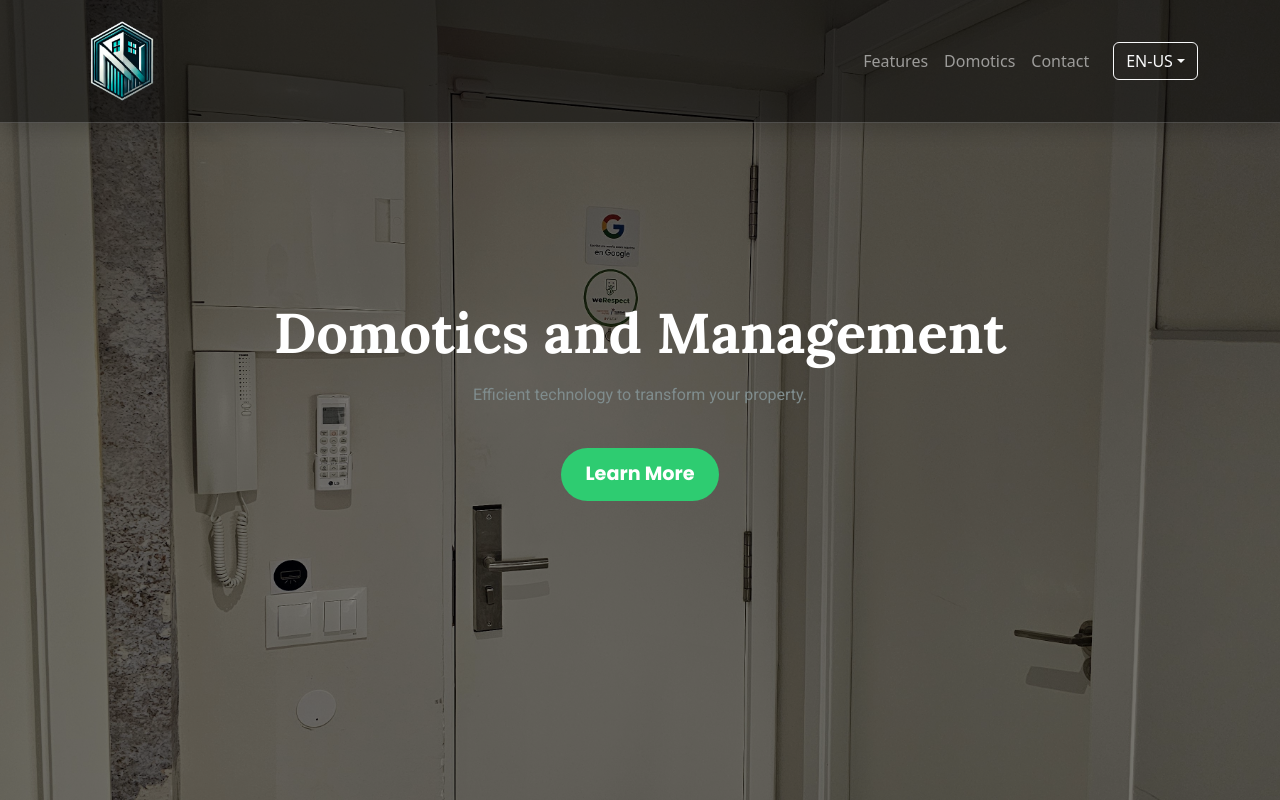
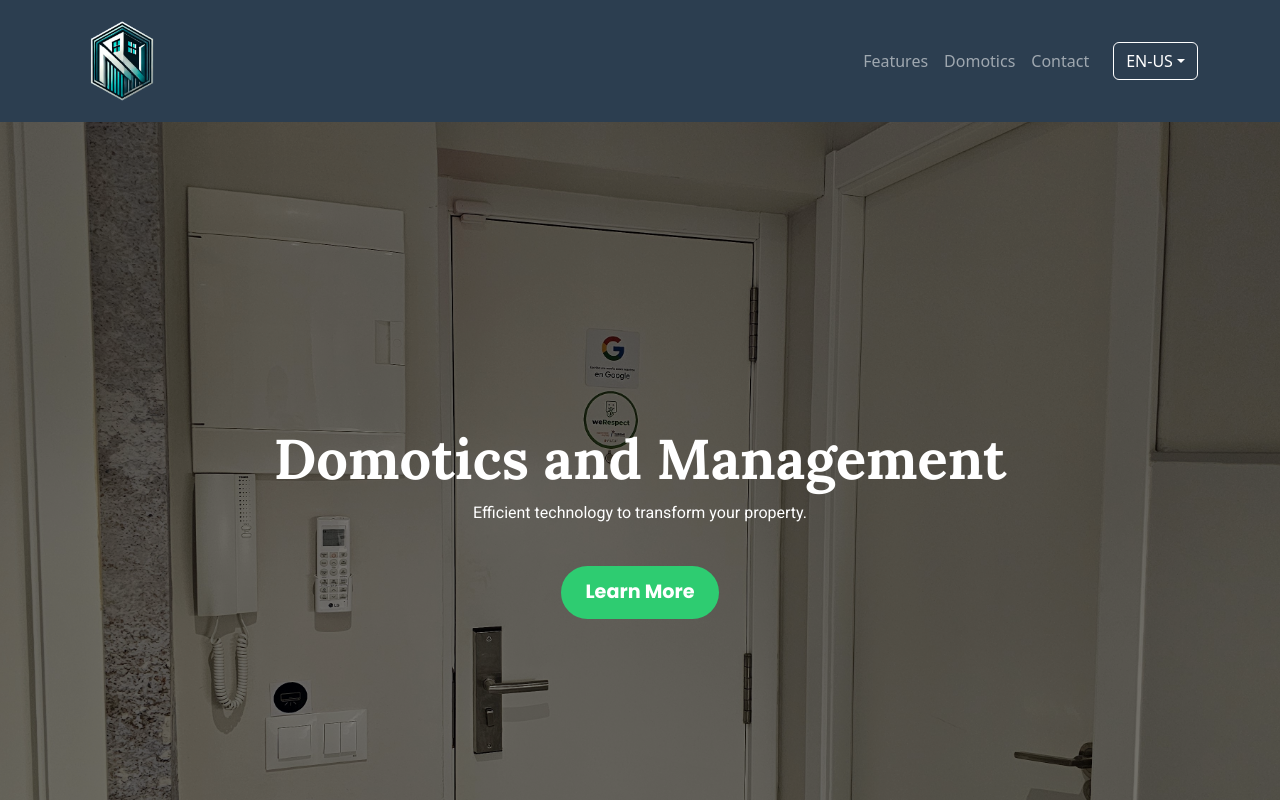
Before and after one commit to alejandrogomezl/Nebstala_web, a React (Create React App) app: page / in a window 1280 px wide. Shown: the top 800 px of the page. Built offline with nearby package versions, Linux system fonts and the light colour scheme.

Commit message:
Refactor Navbar and HeroSection components for improved functionality and style consistency

```diff
--- a/src/components/HeroSection.jsx
+++ b/src/components/HeroSection.jsx
@@ -15,7 +15,7 @@
         </h1>
 
         {/* Descripción */}
-        <p className="lead mt-3" style={{ fontFamily: 'Roboto, sans-serif' }}>
+        <p className="lead mt-33" style={{ fontFamily: 'Roboto, sans-serif' }}>
           {t('hero.description')}
         </p>
 
--- a/src/components/Navbar.jsx
+++ b/src/components/Navbar.jsx
@@ -9,8 +9,9 @@
   const { t, i18n } = useTranslation();
   const scrolled = useScroll();
   const navigate = useNavigate();
-  const location = useLocation(); // Detectar la página actual
+  const location = useLocation();
   const [dropdownOpen, setDropdownOpen] = useState(false);
+  const [menuOpen, setMenuOpen] = useState(false); // Estado para menú móvil
 
   // Cambiar idioma
   const changeLanguage = (lang) => {
@@ -20,32 +21,30 @@
 
   // Navegar entre páginas y hacer scroll
   const handleNavigation = (page, section) => {
+    setMenuOpen(false); // Cerrar menú al navegar
     if (page === 'details') {
-      // Si el botón es Domotics, redirige a /details y desplaza al inicio
       navigate('/details');
       setTimeout(() => {
-        window.scrollTo({ top: 0, behavior: 'smooth' }); // Scroll al inicio
-      }, 100); // Espera para asegurar la carga del DOM
+        window.scrollTo({ top: 0, behavior: 'smooth' });
+      }, 100);
     } else {
       if (location.pathname !== `/${page}`) {
-        // Redirige primero si no estás en la página deseada
         navigate(`/${page}`);
         setTimeout(() => {
           scrollToSection(section);
         }, 500);
       } else {
-        // Si ya estás en la página, solo hace scroll
         scrollToSection(section);
       }
     }
   };
 
-  // Función para desplazarse suavemente a una sección
+  // Función para desplazarse suavemente
   const scrollToSection = (section) => {
     scroller.scrollTo(section, {
       duration: 500,
       smooth: true,
-      offset: -70 // Ajuste para el tamaño del navbar fijo
+      offset: -70,
     });
   };
 
@@ -58,31 +57,24 @@
       <div className="container">
         {/* Logo */}
         <a className="navbar-brand logo" href="/">
-          <img
-            src="/logo512.png"
-            alt="Logo"
-            className="navbar-logo"
-          />
+          <img src="/logo512.png" alt="Logo" className="navbar-logo" />
         </a>
 
-
-        {/* Botón de colapso para móviles */}
+        {/* Botón para menú móvil */}
         <button
           className="navbar-toggler"
           type="button"
-          data-bs-toggle="collapse"
-          data-bs-target="#navbarNav"
-          aria-controls="navbarNav"
-          aria-expanded="false"
-          aria-label="Toggle navigation"
+          onClick={() => setMenuOpen(!menuOpen)}
         >
           <span className="navbar-toggler-icon"></span>
         </button>
 
         {/* Enlaces */}
-        <div className="collapse navbar-collapse" id="navbarNav">
+        <div
+          className={`collapse navbar-collapse ${menuOpen ? 'show' : ''}`}
+          id="navbarNav"
+        >
           <ul className="navbar-nav ms-auto">
-            {/* Features */}
             <li className="nav-item">
               <button
                 className="nav-link btn"
@@ -92,7 +84,6 @@
               </button>
             </li>
 
-            {/* Domotics (Redirige a /details y desplaza al inicio) */}
             <li className="nav-item">
               <button
                 className="nav-link btn"
@@ -102,7 +93,6 @@
               </button>
             </li>
 
-            {/* Contact */}
             <li className="nav-item">
               <button
                 className="nav-link btn"
--- a/src/css/Navbar.css
+++ b/src/css/Navbar.css
@@ -1,71 +1,46 @@
-/* Navbar transparente al inicio */
-.navbar {
-    position: fixed !important;
-    top: 0;
-    width: 100%;
-    z-index: 1030;
-    background-color: rgba(0, 0, 0, 0.5); /* Fondo oscuro transparente */
-    color: #FFFFFF; /* Texto blanco */
-    transition: all 0.3s ease;
-    border-bottom: 1px solid rgba(255, 255, 255, 0.2); /* Línea sutil */
+.navbar-logo {
+  height: 80px;
 }
 
-  /* Navbar al hacer scroll */
-  .navbar.scrolled {
-    background-color: #2C3E50; /* Azul medianoche sólido */
-    color: #FFFFFF;
-    box-shadow: 0 4px 10px rgba(0, 0, 0, 0.3);
+.navbar-toggler {
+  border: none;
+  background: none;
+  outline: none;
+  box-shadow: none;
 }
 
-  /* Enlaces del Navbar */
-  .nav-link {
-    color: #FFFFFF;
-    font-family: 'Poppins', sans-serif;
-    font-weight: bold;
-    transition: color 0.3s ease;
+.navbar-toggler:focus {
+  box-shadow: none;
 }
 
-  .nav-link:hover {
-    color: #2ECC71; /* Verde esmeralda */
+.dropdown-menu {
+  position: absolute;
+  z-index: 1050;
 }
 
-  /* Logo */
-  .navbar-logo {
-    height: 80px; /* Ajusta el tamaño del logo */
-    width: auto; /* Mantiene la proporción */
-    object-fit: contain; /* Ajuste de imagen */
+.show {
+  display: block !important;
 }
 
-
-  /* Botón del selector de idioma */
-  .dropdown-toggle {
-    font-family: 'Poppins', sans-serif;
-    font-weight: bold;
-    background-color: transparent;
-    color: #FFFFFF;
-    border: 2px solid #FFFFFF;
-    transition: background-color 0.3s ease, color 0.3s ease;
+.navbar-nav .nav-link {
+  font-size: 1rem;
+  padding: 10px 15px;
 }
 
-  .dropdown-toggle:hover {
-    background-color: #2ECC71; /* Verde esmeralda */
-    color: #FFFFFF;
+.btn-outline-light {
+  color: #ffffff !important;
+  border-color: #ffffff !important;
 }
 
-  /* Menú desplegable */
-  .dropdown-menu {
-    background-color: #2C3E50; /* Azul medianoche */
-    border: none;
-    box-shadow: 0 4px 10px rgba(0, 0, 0, 0.3);
+.btn-outline-light:hover {
+  background-color: #ffffff !important;
+  color: #2c3e50 !important;
 }
 
-  .dropdown-item {
-    color: #FFFFFF;
-    font-family: 'Poppins', sans-serif;
-    transition: background-color 0.3s ease;
+.navbar-dark {
+  background-color: #2c3e50 !important;
 }
 
-  .dropdown-item:hover {
-    background-color: #2ECC71; /* Verde esmeralda */
-    color: #FFFFFF;
+.navbar-toggler-icon {
+  filter: invert(1); /* Hace el icono blanco */
 }
```
Lines whose indentation alone changed are shown as unchanged.
